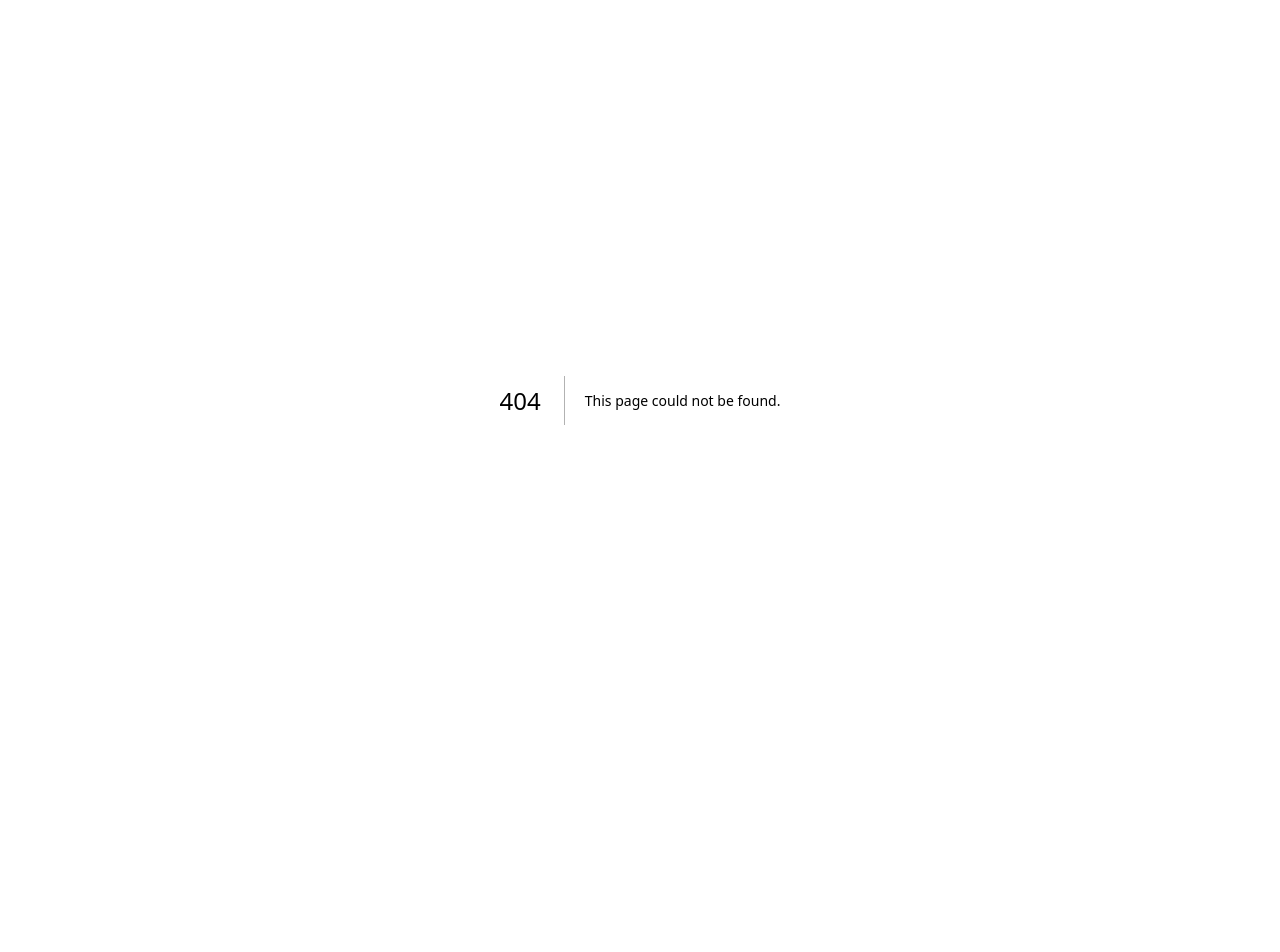
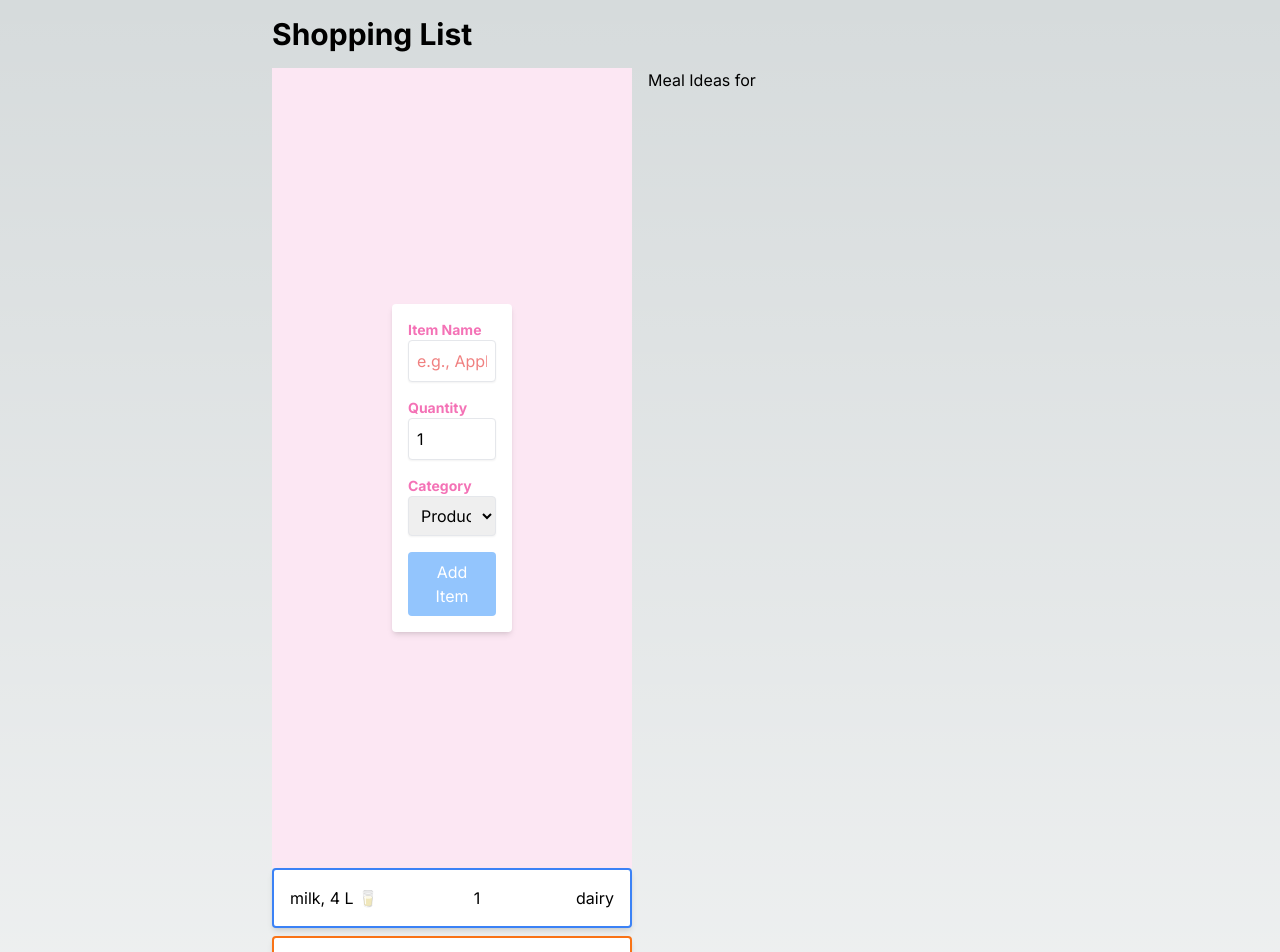
Before and after one commit to MYasin99/cprg306-assignments, a Next.js app: page /week8/shopping-list in a window 1280 px wide. Before the commit this address had no page. Shown: the top 952 px of the page. Before the commit the page ends 800 px from the top, so only its background shows below. Built offline with nearby package versions, Linux system fonts and the light colour scheme.

Commit message:
week8 - in progress

```diff
--- /dev/null
+++ b/app/week8/shopping-list/item-list.js
@@ -0,0 +1,22 @@
+import React from 'react';
+import Item from './item';
+
+const ItemList = ({ items, onItemSelect }) => {
+    return (
+        <div>
+            <ul>
+                {items.map(item => (
+                    <Item
+                        key={item.id}
+                        name={item.name}
+                        quantity={item.quantity}
+                        category={item.category}
+                        onSelect={onItemSelect}
+                    />
+                ))}
+            </ul>
+        </div>
+    );
+};
+
+export default ItemList;
--- /dev/null
+++ b/app/week8/shopping-list/item.js
@@ -0,0 +1,44 @@
+import React from 'react';
+
+const colors = [
+  'border-red-500',
+  'border-orange-500',
+  'border-yellow-500',
+  'border-green-500',
+  'border-blue-500',
+  'border-indigo-500',
+  'border-purple-500',
+  'border-pink-500',
+  'border-gray-500',
+  'border-blue-300',
+  'border-green-300',
+  'border-yellow-305',
+];
+
+const shuffleArray = (array) => {
+  for (let i = array.length - 1; i > 0; i--) {
+    const j = Math.floor(Math.random() * (i + 1));
+    [array[i], array[j]] = [array[j], array[i]];
+  }
+  return array;
+};
+
+let colorIndex = 0;
+const shuffledColors = shuffleArray([...colors]);
+
+const Item = ({ name, quantity, category, onSelect }) => {
+  colorIndex = (colorIndex + 1) % shuffledColors.length;
+  const borderColorClass = shuffledColors[colorIndex];
+
+  return (
+    <li onClick={() => onSelect(name)} className={`p-4 mb-2 bg-white rounded shadow-md ${borderColorClass} border-2`}>
+      <div className="flex justify-between">
+        <span className="text-black">{name}</span>
+        <span className="text-black">{quantity}</span>
+        <span className="text-black">{category}</span>
+      </div>
+    </li>
+  );
+};
+
+export default Item;
--- /dev/null
+++ b/app/week8/shopping-list/items.json
@@ -0,0 +1,74 @@
+[
+    {
+      "id": "1h2GJKH12gkHG31h1H",
+      "name": "milk, 4 L 🥛",
+      "quantity": 1,
+      "category": "dairy"
+    },
+    {
+      "id": "2KJH3k2j3H1k2J3K1H",
+      "name": "bread 🍞",
+      "quantity": 2,
+      "category": "bakery"
+    },
+    {
+      "id": "3h2KJH3k2j3H1k2J3",
+      "name": "eggs, dozen 🥚",
+      "quantity": 2,
+      "category": "dairy"
+    },
+    {
+      "id": "4k2J3K1H2GJKH12gk",
+      "name": "bananas 🍌",
+      "quantity": 6,
+      "category": "produce"
+    },
+    {
+      "id": "5H1h1H2KJH3k2j3H",
+      "name": "broccoli 🥦",
+      "quantity": 3,
+      "category": "produce"
+    },
+    {
+      "id": "6H1k2J3K1H2GJKH1",
+      "name": "chicken breasts, 1 kg 🍗",
+      "quantity": 1,
+      "category": "meat"
+    },
+    {
+      "id": "7gkHG31h1H2KJH3k",
+      "name": "pasta sauce 🍝",
+      "quantity": 3,
+      "category": "canned goods"
+    },
+    {
+      "id": "8j3H1k2J3K1H2GJK",
+      "name": "spaghetti, 454 g 🍝",
+      "quantity": 2,
+      "category": "dry goods"
+    },
+    {
+      "id": "9H12gkHG31h1H2KJ",
+      "name": "toilet paper, 12 pack 🧻",
+      "quantity": 1,
+      "category": "household"
+    },
+    {
+      "id": "10H3k2j3H1k2J3K1",
+      "name": "paper towels, 6 pack",
+      "quantity": 1,
+      "category": "household"
+    },
+    {
+      "id": "11k2J3K1H2GJKH12",
+      "name": "dish soap 🍽️",
+      "quantity": 1,
+      "category": "household"
+    },
+    {
+      "id": "12GJKH12gkHG31h1",
+      "name": "hand soap 🧼",
+      "quantity": 4,
+      "category": "household"
+    }
+  ]
--- /dev/null
+++ b/app/week8/shopping-list/meal-ideas.js
@@ -0,0 +1,32 @@
+import React, { useState, useEffect } from 'react';
+
+const fetchMealIdeas = async (ingredient) => {
+    const response = await fetch(`https://www.themealdb.com/api/json/v1/1/filter.php?i=${ingredient}`);
+    const data = await response.json();
+    return data.meals || [];
+};
+
+const MealIdeas = ({ ingredient }) => {
+    const [meals, setMeals] = useState([]);
+
+    useEffect(() => {
+        if (ingredient) {
+            fetchMealIdeas(ingredient).then(data => setMeals(data));
+        }
+    }, [ingredient]);
+
+    return (
+        <div>
+            <h2>Meal Ideas for {ingredient}</h2>
+            <ul>
+                {meals && meals.map(meal => (
+                    <li key={meal.idMeal}>
+                        {meal.strMeal}
+                    </li>
+                ))}
+            </ul>
+        </div>
+    );
+};
+
+export default MealIdeas;
--- /dev/null
+++ b/app/week8/shopping-list/new-item.js
@@ -0,0 +1,84 @@
+"use client";
+
+import { useState } from 'react';
+
+const NewItem = ({ onAddItem }) => {
+    const [name, setName] = useState('');
+    const [quantity, setQuantity] = useState(1);
+    const [category, setCategory] = useState('produce');
+
+    const getPlaceholderText = () => {
+        switch (category) {
+            case 'produce':
+                return 'e.g., Apples, Bananas';
+            case 'dairy':
+                return 'e.g., Milk, Cheese';
+            case 'bakery':
+                return 'e.g., Bread, Pastries';
+            case 'meat':
+                return 'e.g., Chicken, Beef';
+            case 'frozenFoods':
+                return 'e.g., Frozen Pizza, Ice Cream';
+            case 'cannedGoods':
+                return 'e.g., Canned Beans, Canned Vegetables';
+            case 'dryGoods':
+                return 'e.g., Pasta, Rice';
+            case 'beverages':
+                return 'e.g., Soda, Juice';
+            case 'snacks':
+                return 'e.g., Chips, Cookies';
+            case 'household':
+                return 'e.g., Detergent, Paper Towels';
+            case 'other':
+                return 'e.g., Miscellaneous Item';
+            default:
+                return 'e.g., Item name';
+        }
+    };
+
+    const handleSubmit = (event) => {
+        event.preventDefault();
+        const item = { name, quantity, category };
+        onAddItem(item);  // Calling the onAddItem prop with the item object
+        setName('');
+        setQuantity(1);
+        setCategory('produce');
+    };
+
+    return (
+        <div className="flex justify-center items-center min-h-screen bg-pink-100">
+            <form onSubmit={handleSubmit} className="p-4 bg-white rounded shadow-md w-1/3">
+                <div className="mb-4">
+                    <label htmlFor="name" className="block text-sm font-bold text-pink-400 outline-text">Item Name</label>
+                    <input type="text" id="name" value={name} onChange={(e) => setName(e.target.value)} required className={`w-full p-2 border rounded shadow-sm placeholder-${category} outline-text`} placeholder={getPlaceholderText()} />
+                </div>
+
+                <div className="mb-4">
+                    <label htmlFor="quantity" className="block text-sm font-bold text-pink-400 outline-text">Quantity</label>
+                    <input type="number" id="quantity" min="1" max="99" value={quantity} onChange={(e) => setQuantity(Number(e.target.value))} required className="w-full p-2 border rounded shadow-sm" />
+                </div>
+
+                <div className="mb-4">
+                    <label htmlFor="category" className="block text-sm font-bold text-pink-400 outline-text">Category</label>
+                    <select id="category" value={category} onChange={(e) => setCategory(e.target.value)} className="w-full p-2 border rounded shadow-sm">
+                        <option value="produce">Produce</option>
+                        <option value="dairy">Dairy</option>
+                        <option value="bakery">Bakery</option>
+                        <option value="meat">Meat</option>
+                        <option value="frozenFoods">Frozen Foods</option>
+                        <option value="cannedGoods">Canned Goods</option>
+                        <option value="dryGoods">Dry Goods</option>
+                        <option value="beverages">Beverages</option>
+                        <option value="snacks">Snacks</option>
+                        <option value="household">Household</option>
+                        <option value="other">Other</option>
+                    </select>
+                </div>
+
+                <button type="submit" className="px-4 py-2 bg-blue-300 text-white rounded hover:bg-blue-400">Add Item</button>
+            </form>
+        </div>
+    );
+};
+
+export default NewItem;
--- /dev/null
+++ b/app/week8/shopping-list/page.js
@@ -0,0 +1,38 @@
+'use client';
+
+import React, { useState } from 'react';
+import NewItem from './new-item';
+import ItemList from './item-list';
+import MealIdeas from './meal-ideas';
+import itemsData from './items.json';
+
+const Page = () => {
+  const [items, setItems] = useState(itemsData);
+  const [selectedItemName, setSelectedItemName] = useState('');
+
+  const handleAddItem = (item) => {
+    setItems(prevItems => [...prevItems, item]);
+  };
+
+  const handleItemSelect = (itemName) => {
+    const cleanedItemName = itemName.split(',')[0].trim().replace(/([\u2700-\u27BF]|[\uE000-\uF8FF]|�[�-�]|�[�-�]|[\u2011-\u26FF]|�[�-�])/g, '');
+    setSelectedItemName(cleanedItemName);
+  };
+
+  return (
+    <main className="max-w-3xl mx-auto p-4">
+      <h1 className="text-3xl font-bold mb-4">Shopping List</h1>
+      <div className="flex">
+        <div className="w-1/2 pr-2">
+          <NewItem onAddItem={handleAddItem} />
+          <ItemList items={items} onItemSelect={handleItemSelect} />
+        </div>
+        <div className="w-1/2 pl-2">
+          <MealIdeas ingredient={selectedItemName} />
+        </div>
+      </div>
+    </main>
+  );
+};
+
+export default Page;
```
Also changed, not shown: app/week8/page.js (added).
